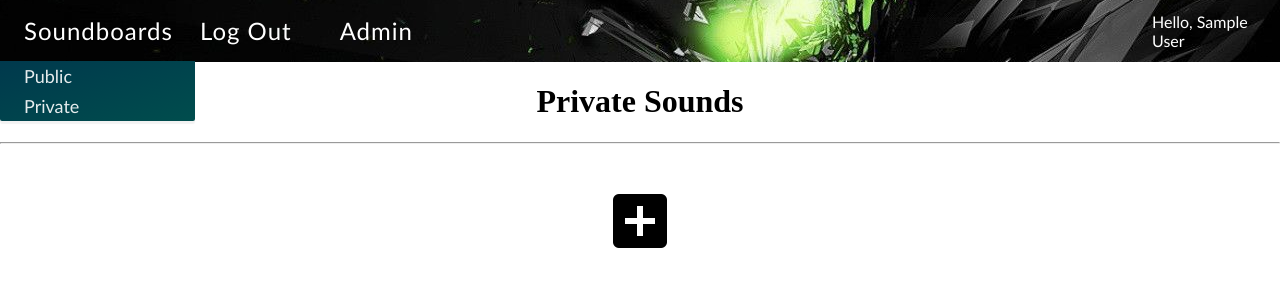
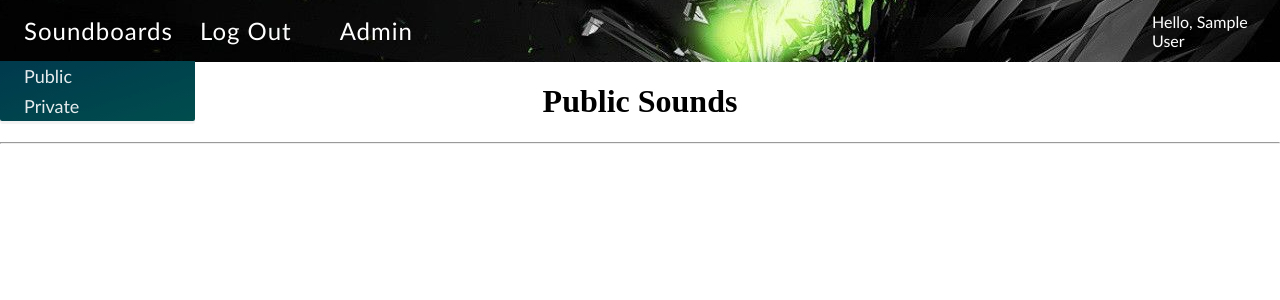
Before and after one commit to tol003/myPersonalSB, a PHP site: page /private_sounds.php?sbid=1 in a window 1280 px wide. Shown: the top 300 px of the page. Run offline with PHP 8.4, Linux system fonts and the light colour scheme; the visitor is signed in with stand-in values (Sample User, id 1); data that the repository does not hold is empty.

Commit message:
nav bar and private sounds page adjustments

```diff
--- a/private_sounds.php
+++ b/private_sounds.php
@@ -57,18 +57,12 @@
           }
         ?>
       </div>
-      <h1>Private Sounds</h1>
+      <h1>Public Sounds</h1>
       <hr>
       <div id="sound-container">
         <?php
           require_once("action.php");
           getPrivateSounds($_GET['sbid']);
-        echo  '<div>
-                  <p>  </p>
-                   <a id="add_btn" title="Add Sound"
-                   href="./soundupload.php?sbid='.$_GET["sbid"].'">
-                    <img src="./site_images/addbtn.png"> </a>
-                 </div>';
         ?>
       </div>
     </body>
```
